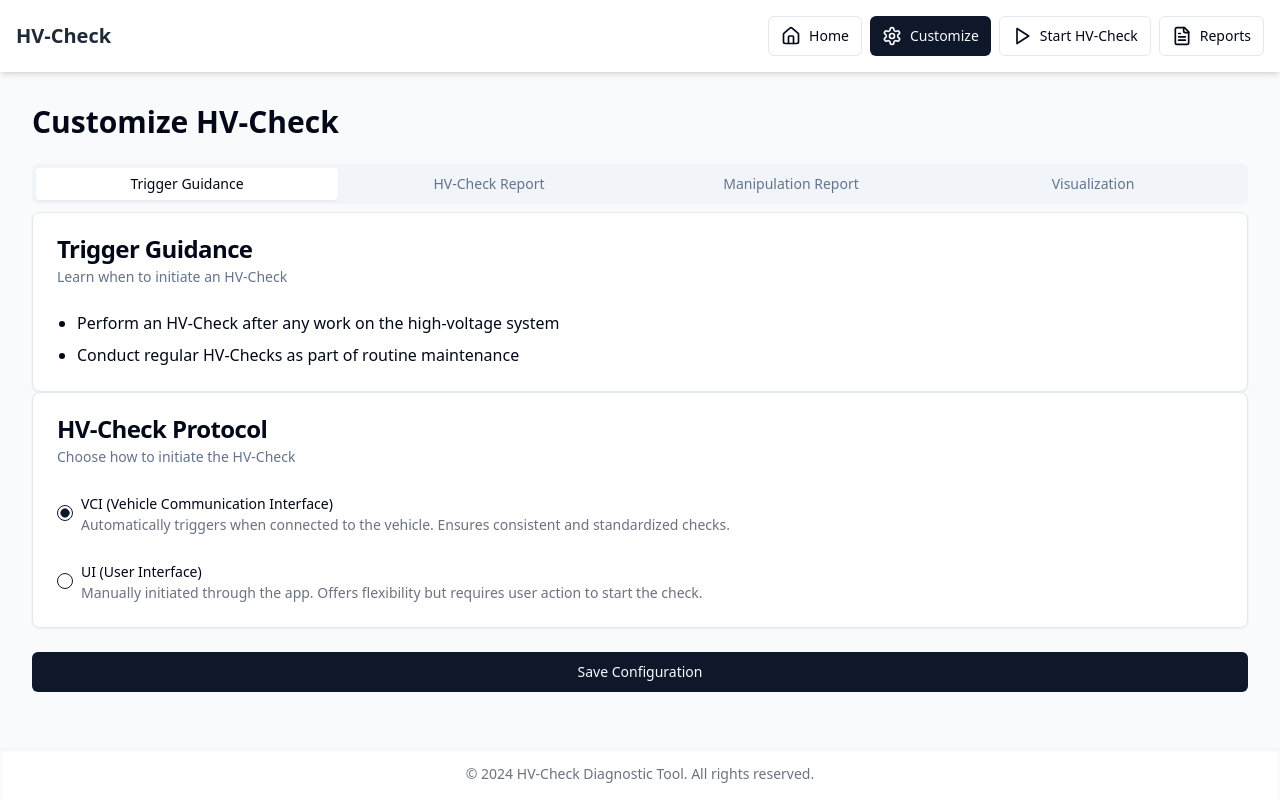
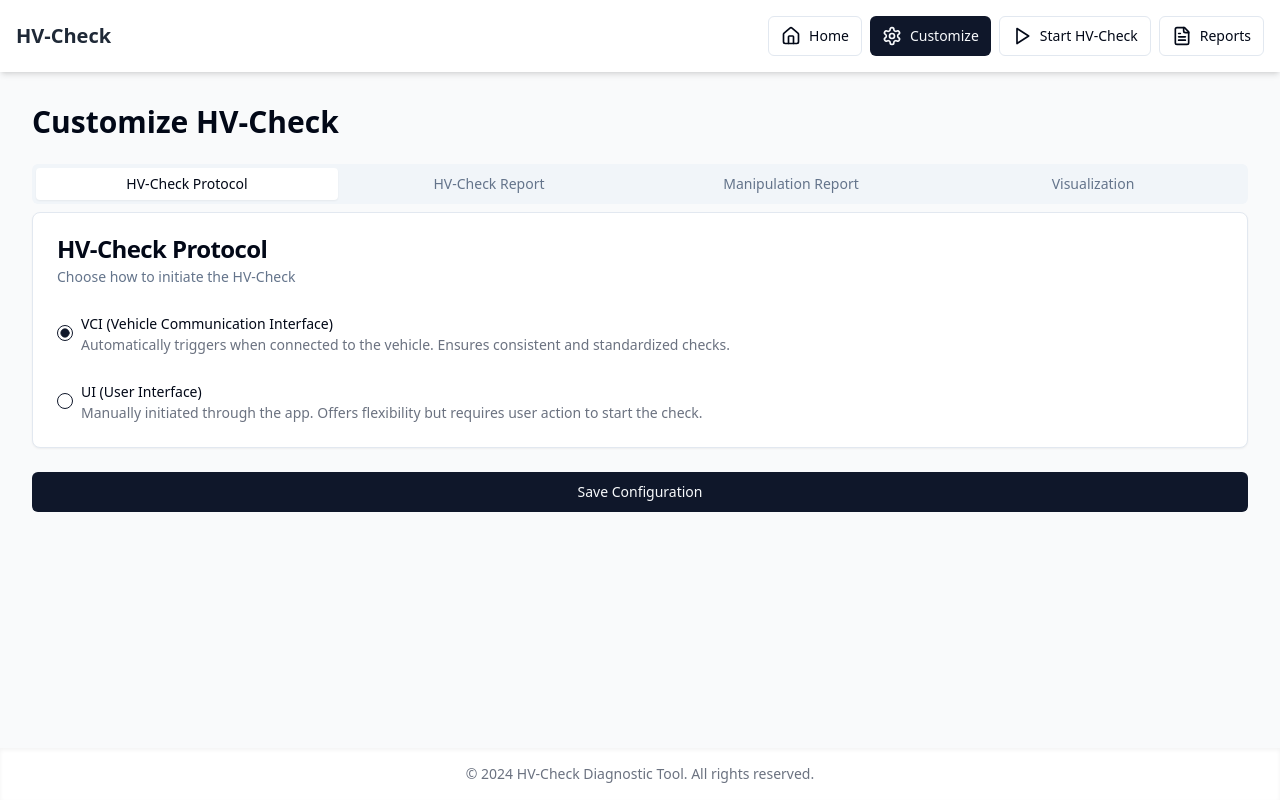
Before and after one commit to bebablub/autojourney-inspector-31, a React (Vite) app: page /customize in a window 1280 px wide. Built offline with nearby package versions, Linux system fonts and the light colour scheme.

Commit message:
Remove Unnecessary Guidance Section
Eliminate the guidance part from the Customize page as it is not relevant to the HV-Check protocol.
[skip gpt_engineer]

```diff
--- a/src/pages/Customize.jsx
+++ b/src/pages/Customize.jsx
@@ -10,7 +10,6 @@ import OverviewLogicConfig from '../components/OverviewLogicConfig';
 import HVCheckProtocolConfig from '../components/HVCheckProtocolConfig';
 import ResultPresentationConfig from '../components/ResultPresentationConfig';
 import ConfettiAnimation from '../components/ConfettiAnimation';
-import TriggerGuidance from '../components/TriggerGuidance';
 import ManipulationReportConfig from '../components/ManipulationReportConfig';
 import VisualizationConfig from '../components/VisualizationConfig';
 import { useGame } from '../contexts/GameContext';
@@ -68,15 +67,14 @@ const Customize = () => {
     >
       <h1 className="text-3xl font-bold">Customize HV-Check</h1>
 
-      <Tabs defaultValue="trigger" className="w-full">
+      <Tabs defaultValue="protocol" className="w-full">
         <TabsList className="grid w-full grid-cols-4">
-          <TabsTrigger value="trigger">Trigger Guidance</TabsTrigger>
+          <TabsTrigger value="protocol">HV-Check Protocol</TabsTrigger>
           <TabsTrigger value="hvcheck">HV-Check Report</TabsTrigger>
           <TabsTrigger value="manipulation">Manipulation Report</TabsTrigger>
           <TabsTrigger value="visualization">Visualization</TabsTrigger>
         </TabsList>
-        <TabsContent value="trigger">
-          <TriggerGuidance />
+        <TabsContent value="protocol">
           <HVCheckProtocolConfig protocol={hvCheckProtocol} setProtocol={setHVCheckProtocol} />
         </TabsContent>
         <TabsContent value="hvcheck">
```
